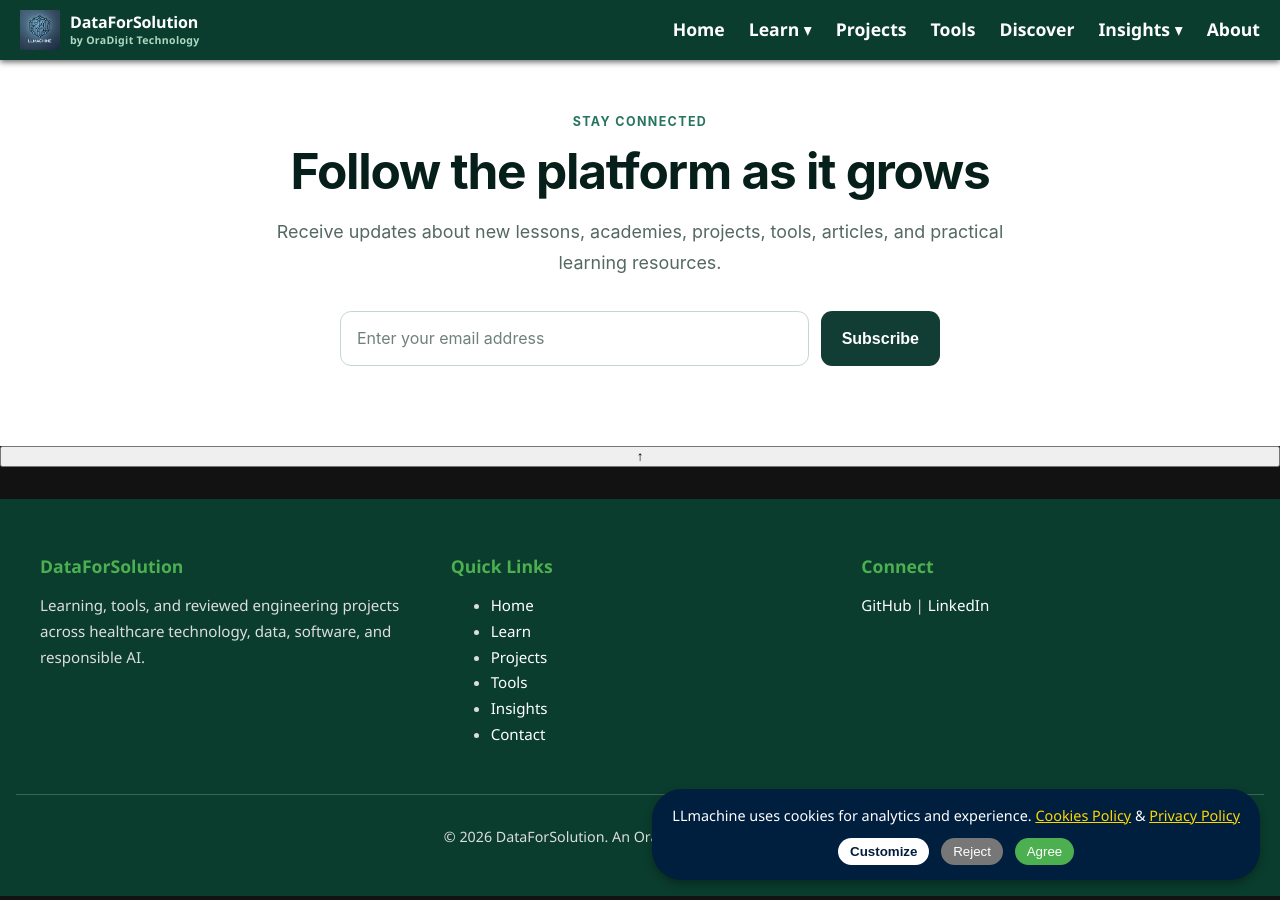
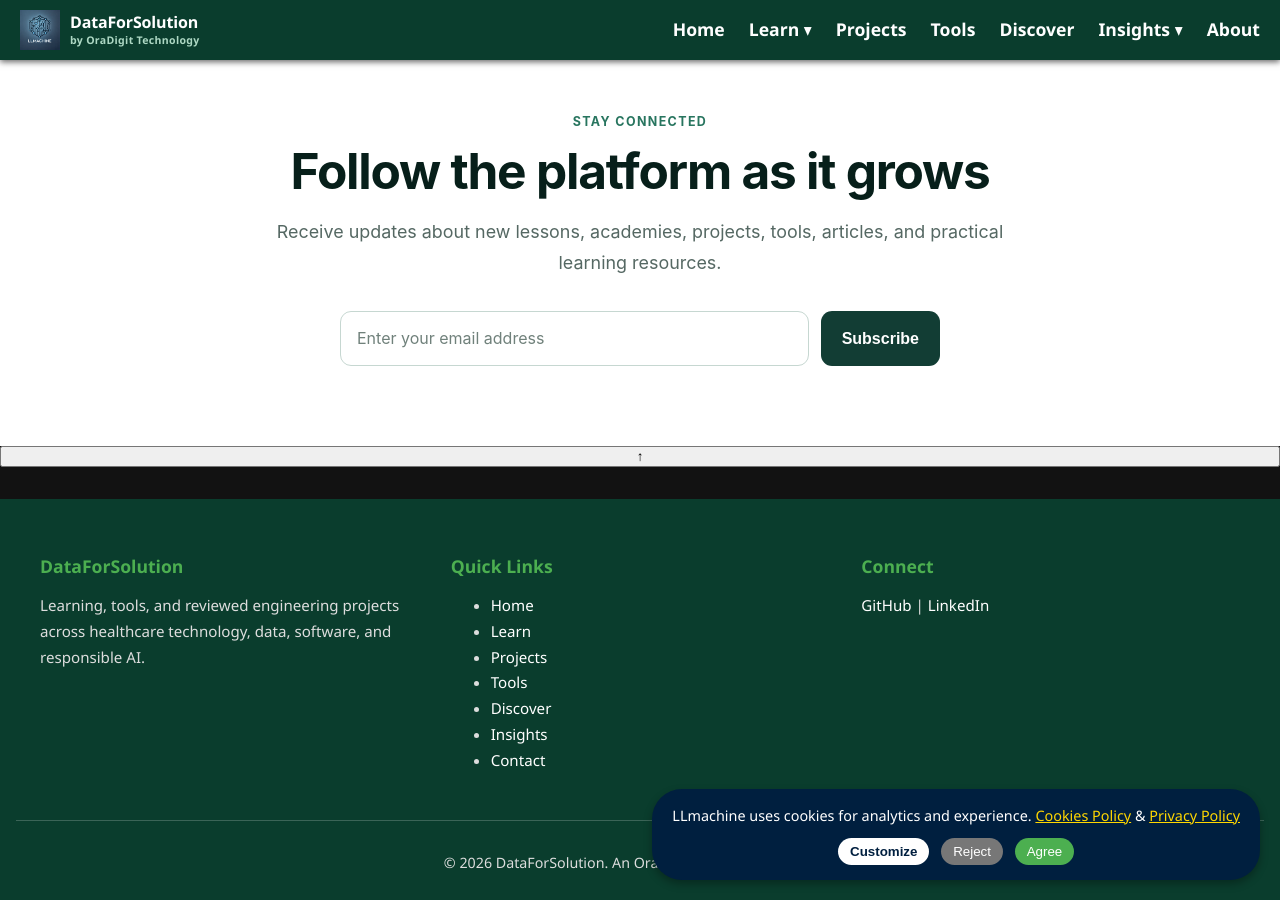
Before and after one commit to DataForSolution/DataForSolution.github.io, a Jekyll site: the page built from index.html, in a window 1280 px wide and 900 px high, scrolled down 4769 px. Built offline with Jekyll 4.4.1, drawn with Linux system fonts in a browser that asks for light colours; the list of posts is cut into pages by our own code.

Commit message:
feat(discover): add Discover to footer navigation

```diff
--- a/_includes/footer.html
+++ b/_includes/footer.html
@@ -12,6 +12,7 @@
         <li><a href="{{ '/learn/' | relative_url }}">Learn</a></li>
         <li><a href="{{ '/projects/' | relative_url }}">Projects</a></li>
         <li><a href="{{ '/toolkits/' | relative_url }}">Tools</a></li>
+        <li><a href="{{ '/discover/' | relative_url }}">Discover</a></li>
         <li><a href="{{ '/insights/' | relative_url }}">Insights</a></li>
         <li><a href="{{ '/contact/' | relative_url }}">Contact</a></li>
       </ul>
```
